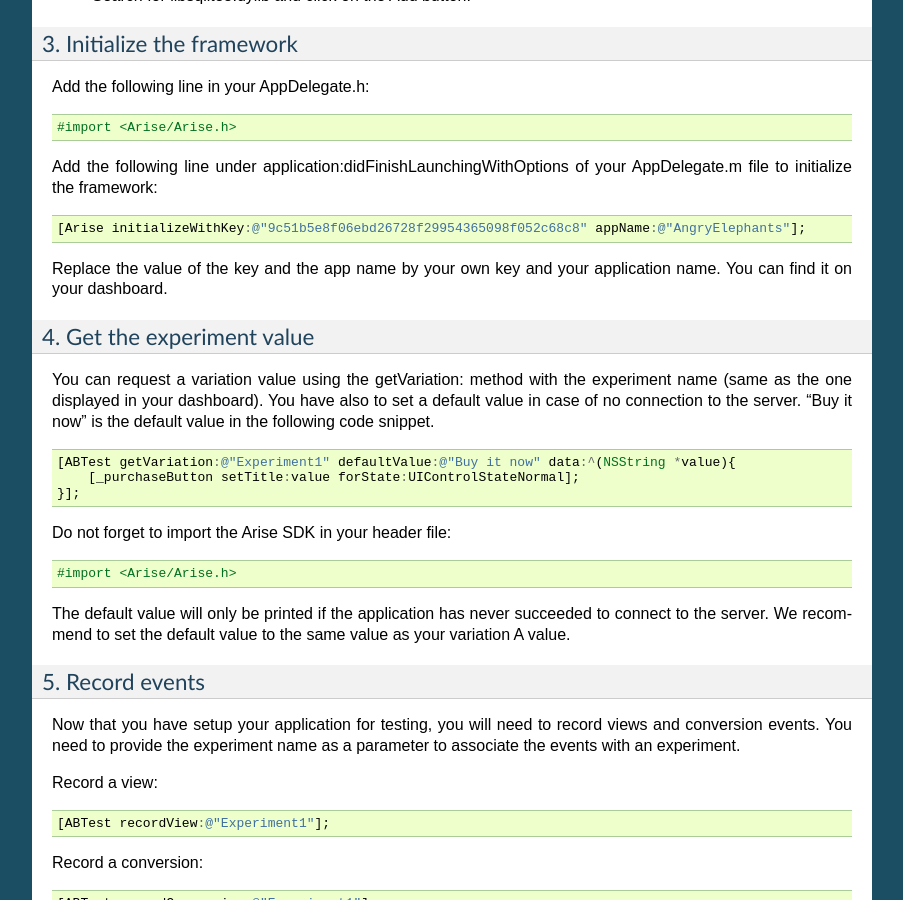
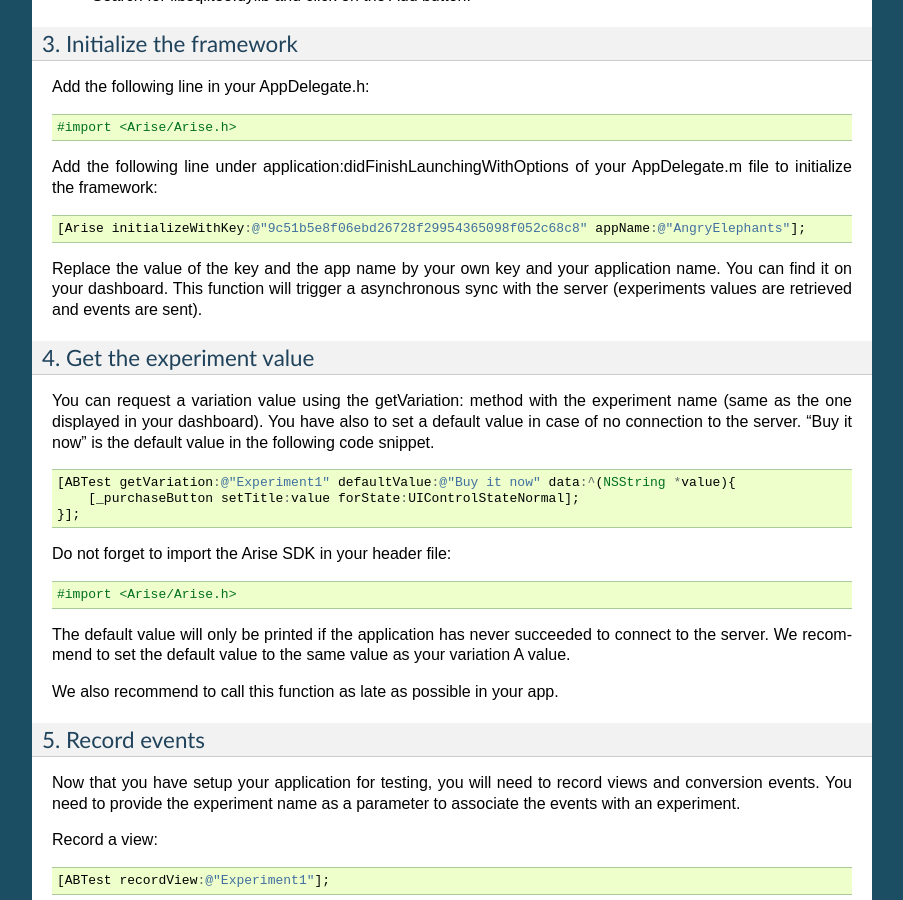
Before and after one commit to smart-mobile-software/arisedocs, a Sphinx documentation site: the page built from docs/source/ios.rst, in a window 1280 px wide and 900 px high, scrolled down 506 px. Shown: the whole window, without its empty margins (198-1101 px from the left). Built offline with Sphinx 7.4.7, drawn with Linux system fonts in a browser that asks for light colours.

Commit message:
sync more explicit

```diff
--- a/docs/source/android.rst
+++ b/docs/source/android.rst
@@ -37,10 +37,10 @@ In the onCreate function of your main activity, you need to initialize the frame
     String appName = "AngryElephants";
     Arise.initialize(getApplicationContext(), authKey, appName);
 
-Replace the value of the key and the app name by your own key and your application name. You can find it on your dashboard.
+Replace the value of the key and the app name by your own key and your application name. You can find it on your dashboard. This function will trigger a asynchronous sync with the server (experiments values are retrieved and events are sent).
 
 4. Get the experiment value
----------------------------
+----------------------------
 
 When you plan to run the experiment, you will need to call the getVariationWithListener with the experiment name (same as the one displayed in your dashboard) to get the experiment data.
 You have also to set a default value in case of no connection to the server. "Buy it now" is the default value in the following code snippet.
@@ -56,6 +56,8 @@ You have also to set a default value in case of no connection to the server. "Bu
     });
 
 The default value will only be printed if the application has never succeeded to connect to the server. We recommend to set the default value to the same value as your variation A value.
+
+We also recommend to call this function as late as possible in your app.
 
 5. Record events
 ----------------
--- a/docs/source/ios.rst
+++ b/docs/source/ios.rst
@@ -43,7 +43,7 @@ Add the following line under application:didFinishLaunchingWithOptions of your A
 
     [Arise initializeWithKey:@"9c51b5e8f06ebd26728f29954365098f052c68c8" appName:@"AngryElephants"];
 
-Replace the value of the key and the app name by your own key and your application name. You can find it on your dashboard.
+Replace the value of the key and the app name by your own key and your application name. You can find it on your dashboard. This function will trigger a asynchronous sync with the server (experiments values are retrieved and events are sent).
 
 4. Get the experiment value
 ---------------------------
@@ -64,6 +64,8 @@ Do not forget to import the Arise SDK in your header file:
     #import <Arise/Arise.h>
 
 The default value will only be printed if the application has never succeeded to connect to the server. We recommend to set the default value to the same value as your variation A value.
+
+We also recommend to call this function as late as possible in your app.
 
 5. Record events
 ----------------
```
